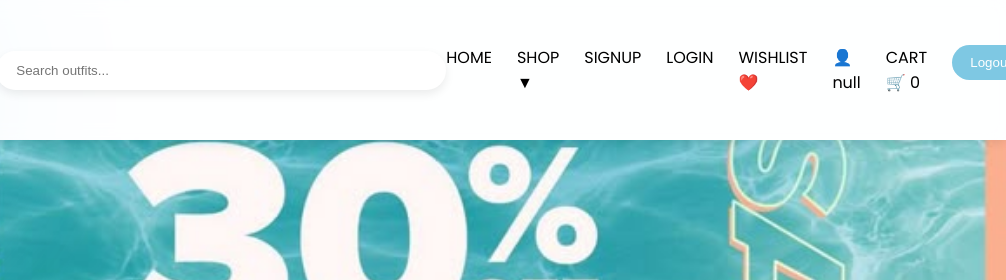
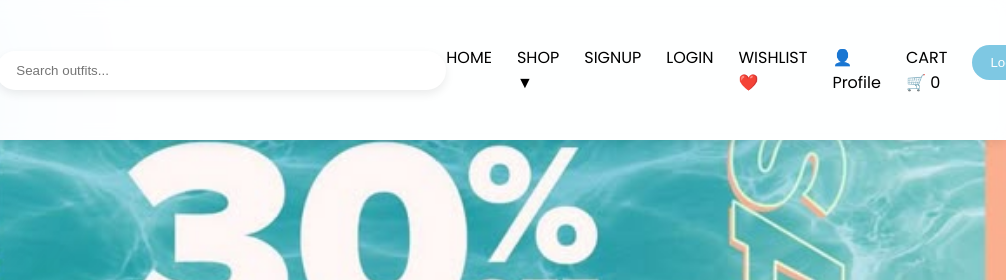
Before and after one commit to diyaagarwal1206/Newbie, a plain HTML site: page frontend/index.html in a window 1280 px wide. Shown: the top 280 px of the page, 274-1280 px from the left. Drawn offline with Linux system fonts and the light colour scheme.

Commit message:
made user profile link clickable

```diff
--- a/frontend/index.html
+++ b/frontend/index.html
@@ -62,7 +62,9 @@
             <li><a href="login.html">LOGIN</a></li>
 
             <li><a href="wishlist.html">WISHLIST ❤️</a></li>
-            <li id="user-info"></li>
+            <li>
+                <a href="profile.html" id="user-info"></a>
+            </li>
             <li>
                 <a href="cart.html">
                     CART🛒 <span id="cart-count">0</span>
--- a/frontend/js/script.js
+++ b/frontend/js/script.js
@@ -21,8 +21,18 @@ const userEmail = localStorage.getItem("userEmail");
 
 if(userInfo){
 
-    userInfo.innerHTML = `👤 ${userEmail}`;
+    if(userEmail){
 
+        userInfo.innerHTML = `👤 ${userEmail}`;
+
+        userInfo.href = "profile.html";
+
+    }else{
+
+        userInfo.innerHTML = "👤 Profile";
+
+        userInfo.href = "login.html";
+    }
 }
 
 
```
